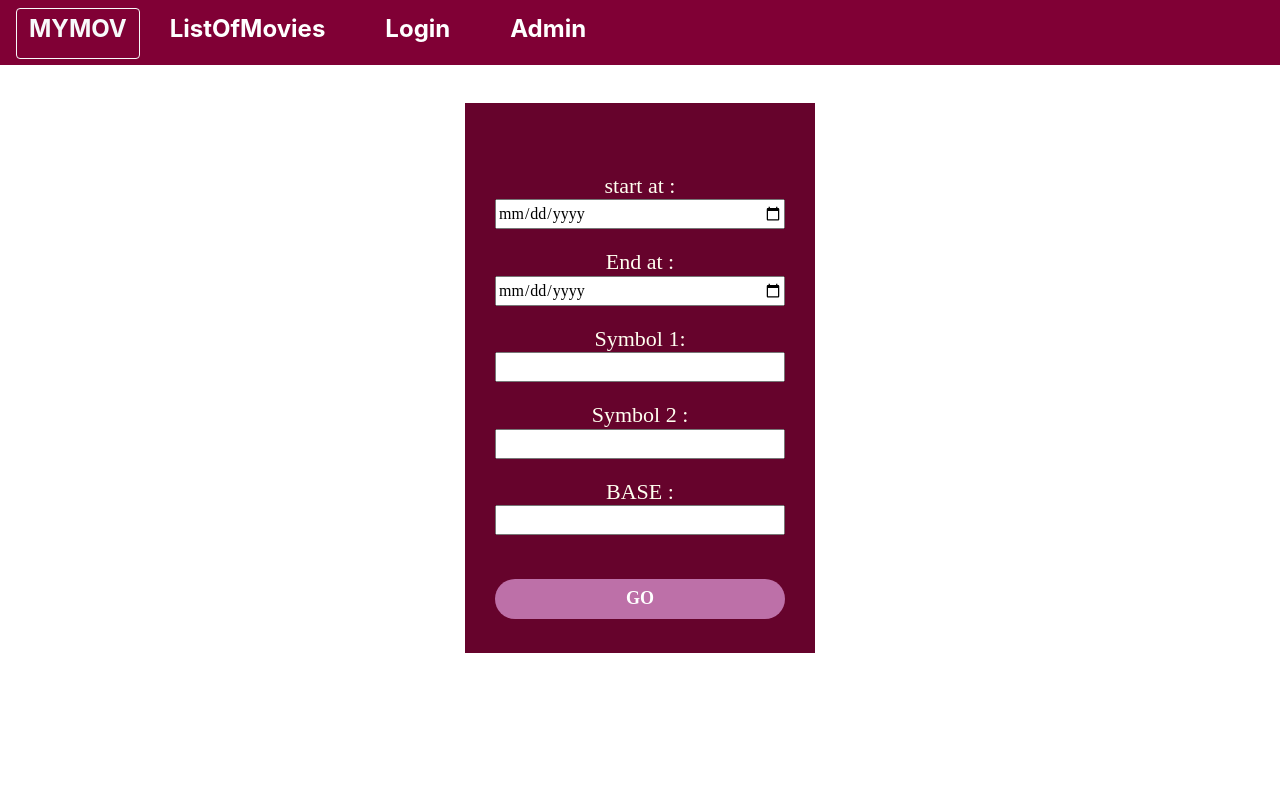
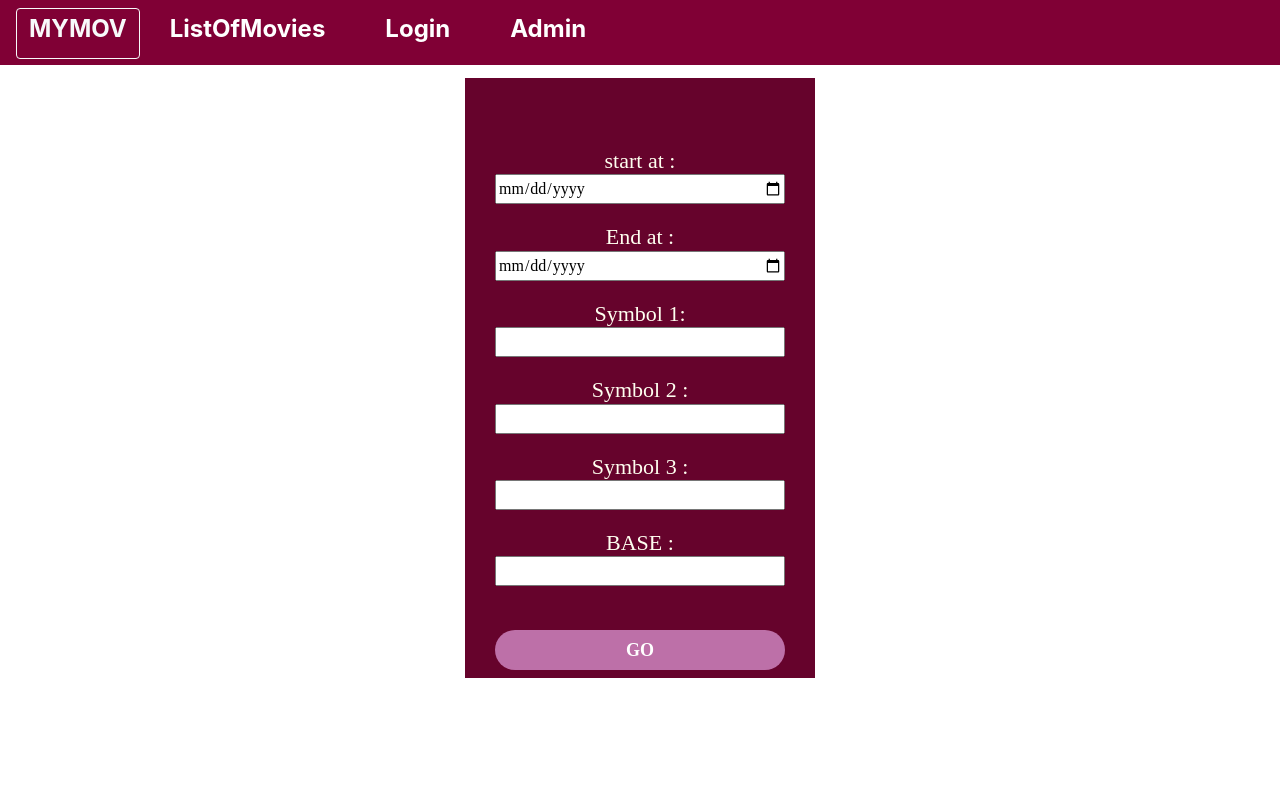
Before and after one commit to Yaramassry/mymov, a React (Create React App) app: page /api in a window 1280 px wide. Shown: the top 800 px of the page. Built offline with nearby package versions, Linux system fonts and the light colour scheme.

Commit message:
add 3 SYMBOL WITH VALIDATION

```diff
--- a/src/apiClass.js
+++ b/src/apiClass.js
@@ -22,6 +22,7 @@ export default class apiClass extends React.Component{
         loading : true,
         ratesarr:[],
         ratesarr2:[],
+        ratesarr3:[],
         fetched: false,
         data: {
           labels: [1, 2, 3],
@@ -34,7 +35,14 @@ export default class apiClass extends React.Component{
         datasets: [{
             data: [5, 6, 7]
         }]
+    },
+    data3: {
+      labels: [1, 2, 3],
+      datasets: [{
+          data: [5, 6, 7]
+      }]
   }
+
 
     }
   }
@@ -46,6 +54,7 @@ export default class apiClass extends React.Component{
         const end = document.getElementById("end");
         const pp =document.getElementById("symbol").value;
         const pp2 =document.getElementById("symbol2").value;
+        const pp3 =document.getElementById("symbol3").value;
         const bb =document.getElementById("B").value;
         let  s=start.value;
         let e=end.value;
@@ -56,37 +65,40 @@ export default class apiClass extends React.Component{
 
 
 
-
-
-
-
              if(s==""){
-
               toast.error("please Enter strat day !!!! " , {position:"top-center"});
               return;
               }
               if(e==""){
-
               toast.error("please Enter End day too !!!! " , {position:"top-center"});
               return;
               }
 
               if(pp==""){
-
               toast.error("where is your symbol !!!!?? " , {position:"top-center"});
               return;
               }
+
               if(bb==""){
-
                 toast.error(" Dear user .... baase !! where is the baaase ? ? !!!" , {position:"top-center"});
                 return;
                 }
 
+              if(pp2==""){
+                 toast.error("enter symbol in symbol2 or Re-enter the base here PLZ " , {position:"top-center"});
+                return;
+              }
+
+              if(pp3==""){
+                toast.error("enter symbol in symbol3 or Re-enter the base here PLZ " , {position:"top-center"});
+                  return;
+                  }
+
+
+
 
               if (start_at > end_at) {
-          toast.error("Please start date must be before end date", {
-            position: "top-center"
-          });
+                toast.error("Please start date must be before end date", {position: "top-center"});
               return;
                }
 
@@ -98,7 +110,7 @@ export default class apiClass extends React.Component{
 
 
 
-        const url =`https://api.exchangeratesapi.io/history?start_at=${s}&end_at=${e}&base=${bb}&symbols=${pp2}&symbols=${pp}`;
+        const url =`https://api.exchangeratesapi.io/history?start_at=${s}&end_at=${e}&base=${bb}&symbols=${pp2},${pp},${pp3}`;
 
         /*let msg = [];
         if (s==null || s==='') {
@@ -128,6 +140,12 @@ export default class apiClass extends React.Component{
           values2.push(valuePairs[x2][pp2])
         }
 
+
+        var values3 = []
+        for (var x3 in valuePairs) {
+          values3.push(valuePairs[x3][pp3])
+        }
+
         const data = {
           labels: labels,
           datasets: [{
@@ -144,10 +162,19 @@ export default class apiClass extends React.Component{
           ]
         }
 
+        const data3 = {
+          labels: labels,
+          datasets: [{
+              data: values3
+            }
+          ]
+        }
 
 
-        this.setState({ratesarr:d.rates, loading:false, fetched: true, data: data , b:bb});
-        this.setState({ratesarr2:d.rates, loading:false, fetched: true, data: data2 , b:bb});
+
+        this.setState({ratesarr:d.rates,ratesarr2:d.rates,ratesarr3:d.rates, loading:false, fetched: true, data2:data2, data3:data3,
+          data: data , b:bb});
+        //this.setState({ratesarr2:d.rates, loading:false, fetched: true, data2: data2 , b:bb});
         let arr= d.rates ;
        // let arr2= d2.rates ;
 
@@ -171,10 +198,10 @@ export default class apiClass extends React.Component{
 render(){
   const array= this.state.ratesarr;
   const array2= this.state.ratesarr2;
-  var rat = [];
-  for (var x in array) { }
-  for (var x2 in array2) { }
-  const pp =document.getElementById("symbol");
+
+  //for (var x in array) { }
+  //for (var x2 in array2) { }
+  //const pp =document.getElementById("symbol");
  // console.log(p);
   if (this.state.loading)
         return <div style={lstyle}>loading...</div>
@@ -190,7 +217,9 @@ render(){
   <div>
   <Line data={this.state.data} />
   <br/>
-  <Line data2={this.state.data2} />
+  <Line data={this.state.data2} />
+  <br/>
+  <Line data={this.state.data3} />
  </div>
       )}
 
@@ -231,6 +260,14 @@ render(){
             <h1>Symbol 2 : </h1>
           <input
             id="symbol2"
+            type="text"
+            name=""
+            list="currencies"
+            required
+          />
+             <h1>Symbol 3 : </h1>
+          <input
+            id="symbol3"
             type="text"
             name=""
             list="currencies"
--- a/src/login/login.css
+++ b/src/login/login.css
@@ -2,7 +2,7 @@
 
 .loginbox{
 width: 350px;
-height: 550px;
+height: 600px;
 background:rgb(102, 3, 44);
 
 color: ivory;
```
Lines whose indentation alone changed are shown as unchanged.
